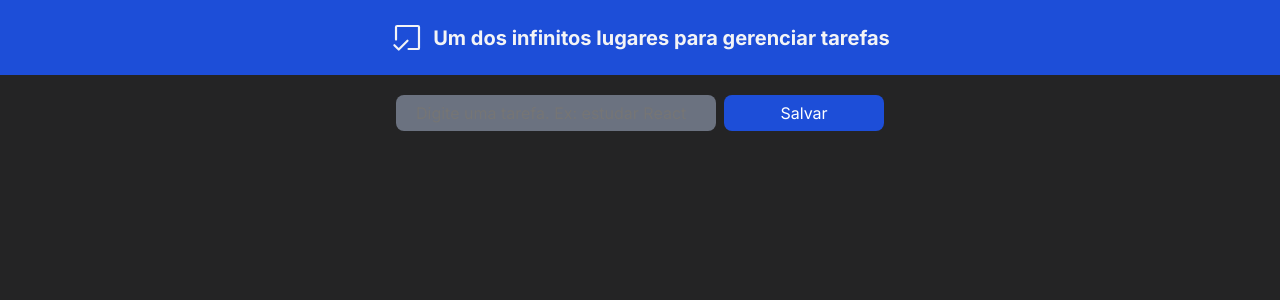
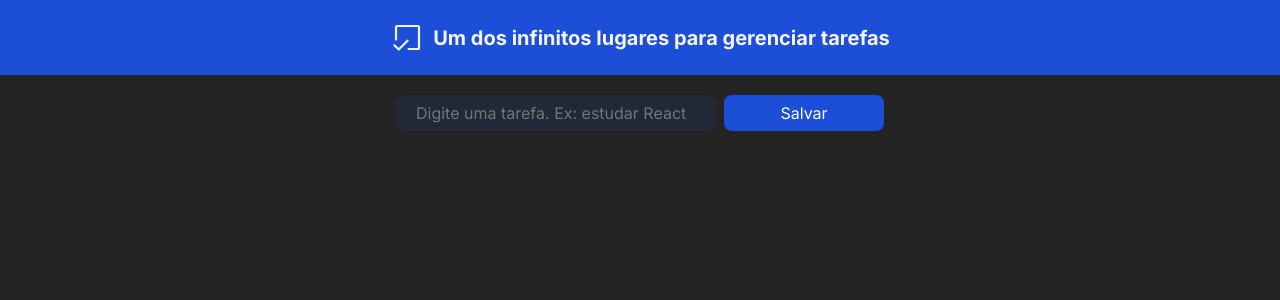
Before and after one commit to Levieber/todo-manager, a React (Vite) app: page / in a window 1280 px wide. Shown: the top 300 px of the page. Built offline with nearby package versions, Linux system fonts and the light colour scheme.

Commit message:
feat: new global color

```diff
--- a/src/components/TaskList.module.css
+++ b/src/components/TaskList.module.css
@@ -13,7 +13,7 @@
   width: min(100%, 20rem);
   border-radius: 8px;
   border: 0;
-  background-color: var(--gray-500);
+  background-color: var(--gray-800);
   color: var(--white);
   padding: 0.5rem 1.25rem;
 }
--- a/src/global.css
+++ b/src/global.css
@@ -9,6 +9,7 @@
   --gray-100: #f3f4f6;
   --gray-300: #9ca3af;
   --gray-500: #6b7280;
+  --gray-800: #1f2937;
   --gray-900: #242425;
 }
 
```
